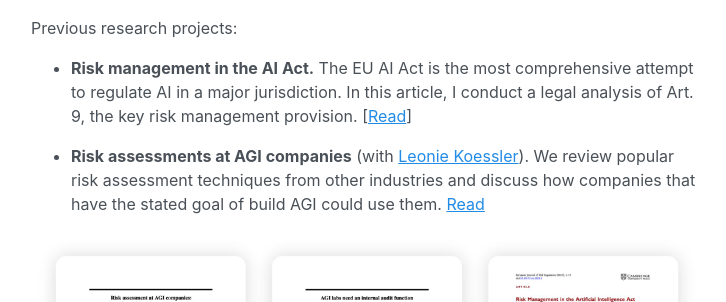
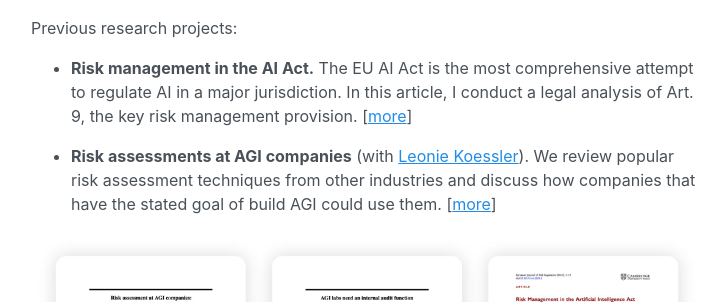
Before and after one commit to jonasschuett/jonasschuett.github.io, a Jekyll site: the page built from _posts/2020-04-04-introduction.md, in a window 1280 px wide and 900 px high, scrolled down 1778 px. Shown: the part 154-456 px from the top of the window, without its empty margins (273-999 px from the left). Built offline with Jekyll 4.4.1, drawn with Linux system fonts in a browser that asks for light colours.

Commit message:
Update 2020-04-04-introduction.md

```diff
--- a/_posts/2020-04-04-introduction.md
+++ b/_posts/2020-04-04-introduction.md
@@ -43,9 +43,9 @@ Ongoing research projects:
 
 Previous research projects:
 
-- **Risk management in the AI Act.** The EU AI Act is the most comprehensive attempt to regulate AI in a major jurisdiction. In this article, I conduct a legal analysis of Art. 9, the key risk management provision. [[Read](https://doi.org/10.1017/err.2023.1)]
+- **Risk management in the AI Act.** The EU AI Act is the most comprehensive attempt to regulate AI in a major jurisdiction. In this article, I conduct a legal analysis of Art. 9, the key risk management provision. [[more](https://doi.org/10.1017/err.2023.1)]
 
-- **Risk assessments at AGI companies** (with [Leonie Koessler](https://www.linkedin.com/in/leonie-koessler-ll-m-kcl-85b71814a/)). We review popular risk assessment techniques from other industries and discuss how companies that have the stated goal of build AGI could use them. [Read](https://arxiv.org/abs/2307.08823)
+- **Risk assessments at AGI companies** (with [Leonie Koessler](https://www.linkedin.com/in/leonie-koessler-ll-m-kcl-85b71814a/)). We review popular risk assessment techniques from other industries and discuss how companies that have the stated goal of build AGI could use them. [[more](https://arxiv.org/abs/2307.08823)]
 
 ![Risk Management](/risk_management.jpg "Risk Management")
 
```
